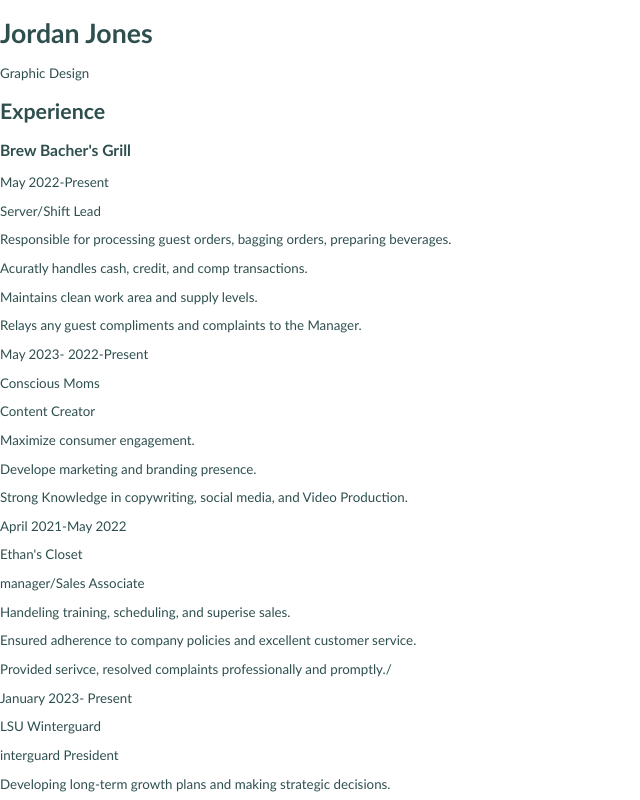
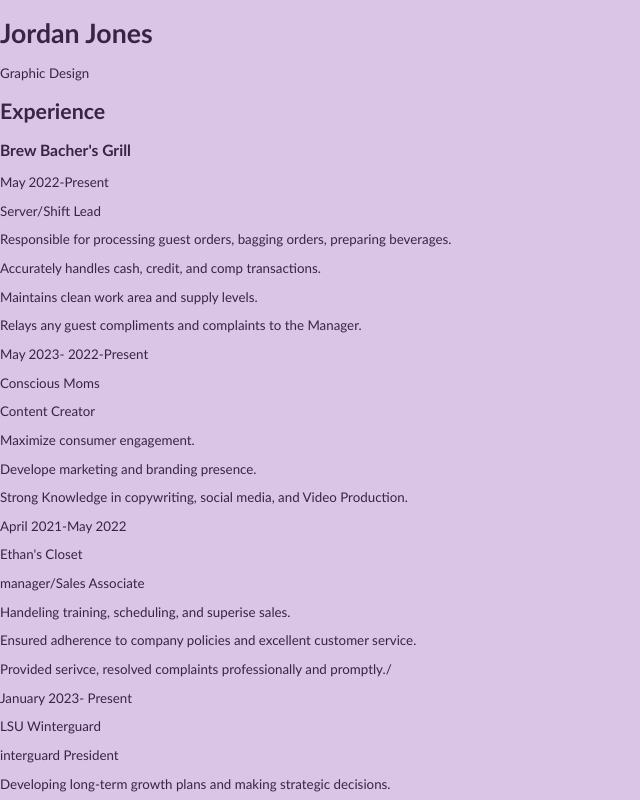
Before and after one commit to jejelise/Resume_Jones, a plain HTML site: page resume.html in a window 1280 px wide. Shown: the top 800 px of the page, without its empty margins (0-640 px from the left). Drawn offline with Linux system fonts and the light colour scheme.

Commit message:
updated color

```diff
--- a/css/main.css
+++ b/css/main.css
@@ -1,16 +1,16 @@
 /* Place CSS styles here */
 body{
-    background-color: rgb(255, 255, 255);
-    color: darkslategrey;
+    background-color: rgb(218, 197, 230);
+    color: rgb(56, 36, 70);
     font-family: 'Trebuchet MS', 'Lucida Sans Unicode', 'Lucida Grande', 'Lucida Sans', Arial, sans-serif;
     font-size: 10pt;
 
 }
 h1{
     font-family: 'Trebuchet MS', 'Lucida Sans Unicode', 'Lucida Grande', 'Lucida Sans', Arial, sans-serif;
-    color: darkslategrey;
+    color:rgb(56, 36, 70);
     font-size: 20pt;
 }
 h2{font-size: 16pt;
 font-family: 'Trebuchet MS', 'Lucida Sans Unicode', 'Lucida Grande', 'Lucida Sans', Arial, sans-serif;
-color: darkslategrey;}
+color:rgb(56, 36, 70);}
--- a/resume.html
+++ b/resume.html
@@ -34,7 +34,7 @@
     <p>Server/Shift Lead</p>
 
     <p>Responsible for processing guest orders, bagging orders, preparing beverages.</p>
-    <p>Acuratly handles cash, credit, and comp transactions.</p>
+    <p>Accurately handles cash, credit, and comp transactions.</p>
     <p>Maintains clean work area and supply levels.</p>
     <p>Relays any guest compliments and complaints to the Manager.</p>
   </div>
```
